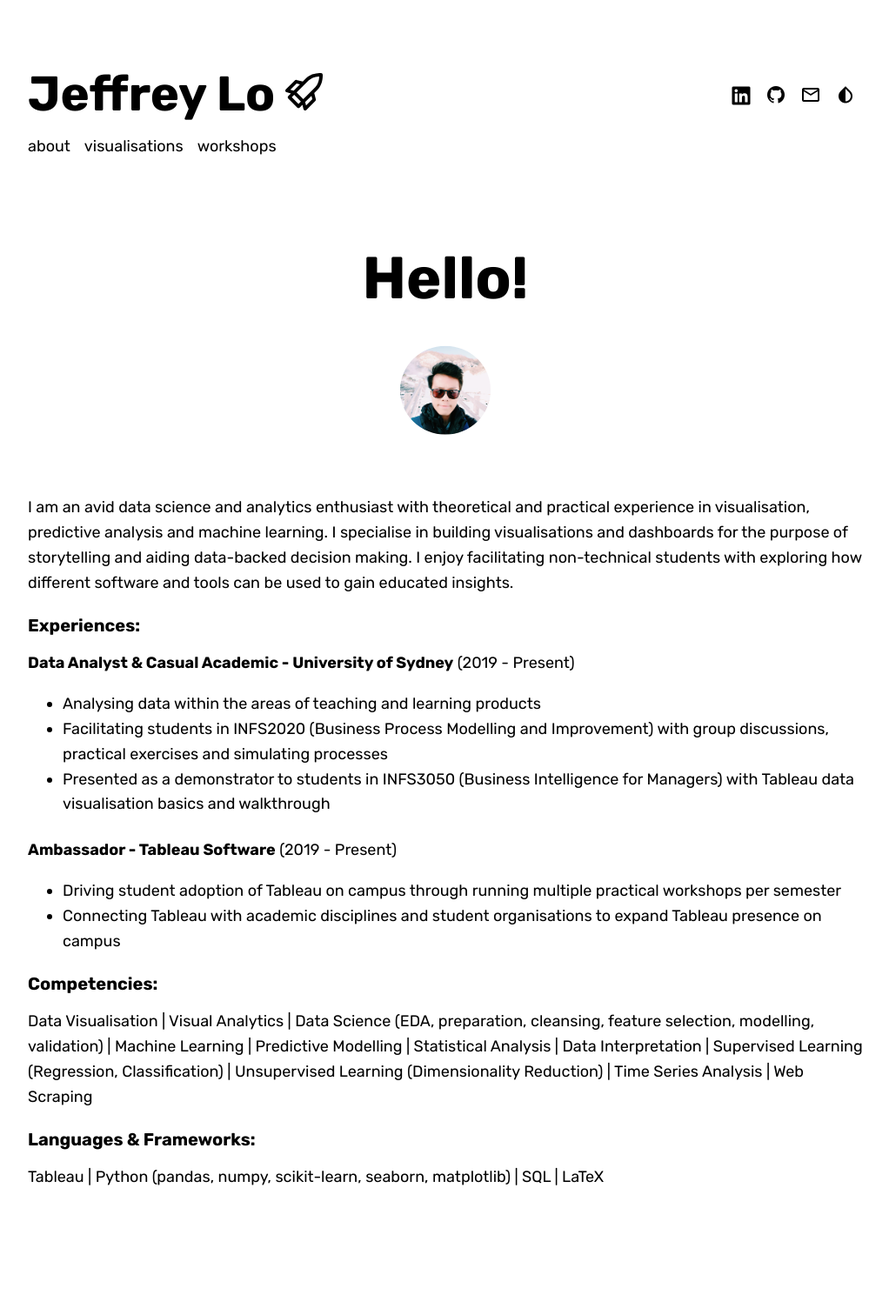
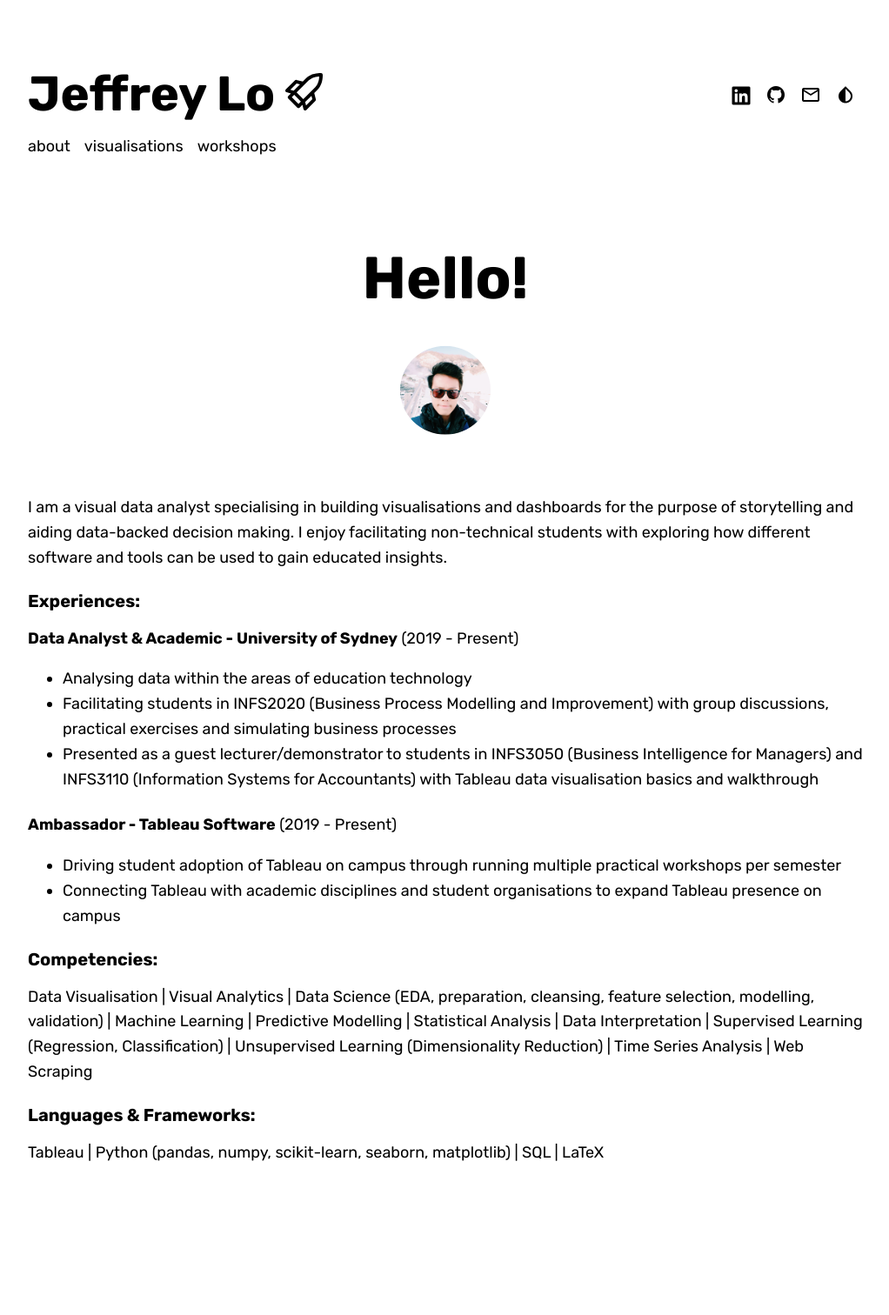
Before and after one commit to jeffreycklo/jeffreycklo.github.io, a Jekyll site: the page built from about.md, in a window 1280 px wide. Shown: the whole page at 87% size, without its empty margins (128-1150 px from the left). Built offline with Jekyll 4.4.1, drawn with Linux system fonts in a browser that asks for light colours; nearby versions of some CDN libraries; some web fonts are replaced; after the commit the page ends 1483 px from its top, so only the background shows below that.

Commit message:
Update about.md

```diff
--- a/about.md
+++ b/about.md
@@ -19,15 +19,15 @@ redirect_from: "/"
 
 {% include page/title.html title=page.title subtitle=page_subtitle %}
 
-I am an avid data science and analytics enthusiast with theoretical and practical experience in visualisation, predictive analysis and machine learning. I specialise in building visualisations and dashboards for the purpose of storytelling and aiding data-backed decision making. I enjoy facilitating non-technical students with exploring how different software and tools can be used to gain educated insights.
+I am a visual data analyst specialising in building visualisations and dashboards for the purpose of storytelling and aiding data-backed decision making. I enjoy facilitating non-technical students with exploring how different software and tools can be used to gain educated insights.
 
 ### Experiences:
 
-**Data Analyst & Casual Academic - University of Sydney** (2019 - Present)
+**Data Analyst & Academic - University of Sydney** (2019 - Present)
 
-- Analysing data within the areas of teaching and learning products
-- Facilitating students in INFS2020 (Business Process Modelling and Improvement) with group discussions, practical exercises and simulating processes
-- Presented as a demonstrator to students in INFS3050 (Business Intelligence for Managers) with Tableau data visualisation basics and walkthrough
+- Analysing data within the areas of education technology
+- Facilitating students in INFS2020 (Business Process Modelling and Improvement) with group discussions, practical exercises and simulating business processes
+- Presented as a guest lecturer/demonstrator to students in INFS3050 (Business Intelligence for Managers) and INFS3110 (Information Systems for Accountants) with Tableau data visualisation basics and walkthrough
 
 **Ambassador - Tableau Software** (2019 - Present)
 
```
